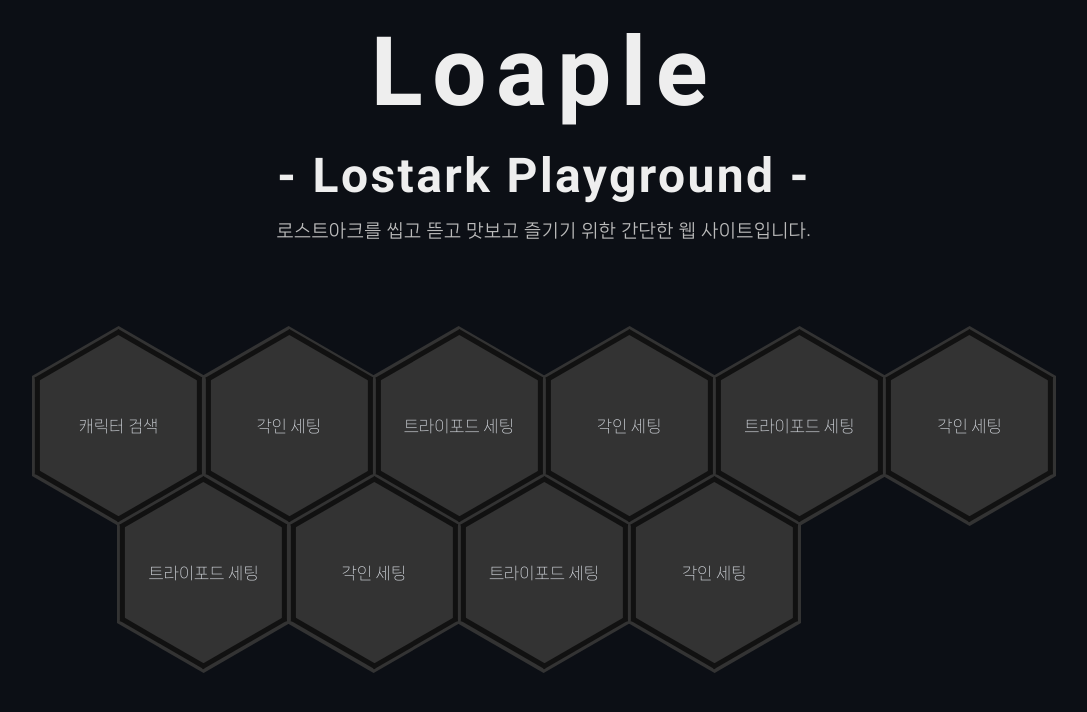
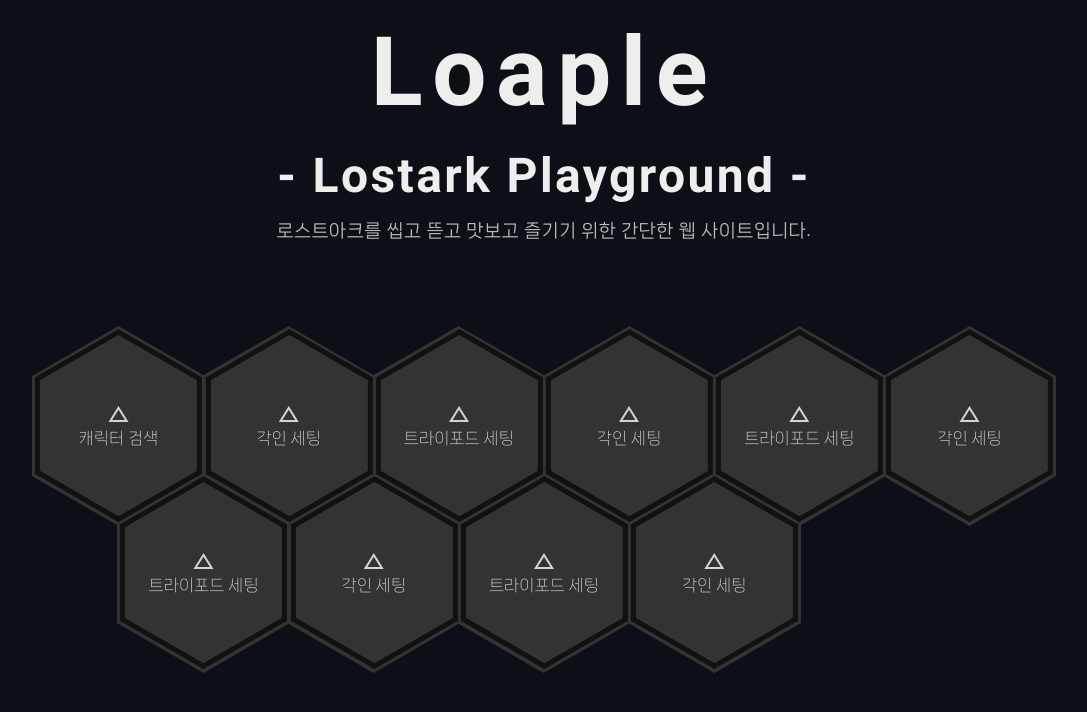
Before and after one commit to momo1108/LostarkProject, a Next.js app: page / in a window 1280 px wide. Shown: the top 712 px of the page, without its empty margins (96-1183 px from the left). Built offline with nearby package versions, Linux system fonts and the light colour scheme.

Commit message:
icon and hover setting

```diff
--- a/components/MainBody.tsx
+++ b/components/MainBody.tsx
@@ -38,7 +38,12 @@
                         </div>
                         :(<Link href={m.url} key={m.id} className={styles.menuLink}>
                             <div className={styles.menuDiv}>
-                                <p className={styles.menuContent}>{m.title}</p>
+                                <p className={styles.menuContent}>
+                                    <span className="material-symbols-outlined">
+                                    change_history
+                                    </span>
+                                    {m.title}
+                                </p>
                                 {/* 정육각형 비율 3.4641 : 4 */}
                                 <div className={styles.innerHex}>
                                     <div className={styles.innerHexChild}></div>
--- a/pages/_document.tsx
+++ b/pages/_document.tsx
@@ -4,6 +4,7 @@
   return (
     <Html lang="en">
       <Head>
+        <link rel="stylesheet" href="https://fonts.googleapis.com/css2?family=Material+Symbols+Outlined:opsz,wght,FILL,GRAD@48,700,0,0" />
         <meta property="og:type" content="website" />
         <meta property="og:site_name" content="Loaple" />
         <meta property="og:title" content="Loaple - Lostark Helper" />
--- a/styles/MainBody.module.scss
+++ b/styles/MainBody.module.scss
@@ -24,7 +24,7 @@
                 margin-top: -53px;
 
                 .menuContent {
-                    @apply flex items-center justify-center relative z-10 font-light transition-all duration-300;
+                    @apply flex flex-col items-center justify-center relative z-10 font-light transition-all duration-300 ease-out;
                     width: 173.20508075688772px;
                     height: 200px;
                 }
@@ -91,7 +91,7 @@
                 }
 
                 &:hover .menuContent {
-                    @apply font-bold text-lg text-[#2a82c6];
+                    @apply scale-125 text-[#2a82c6] font-bold;
                 }
             }
         }
```
